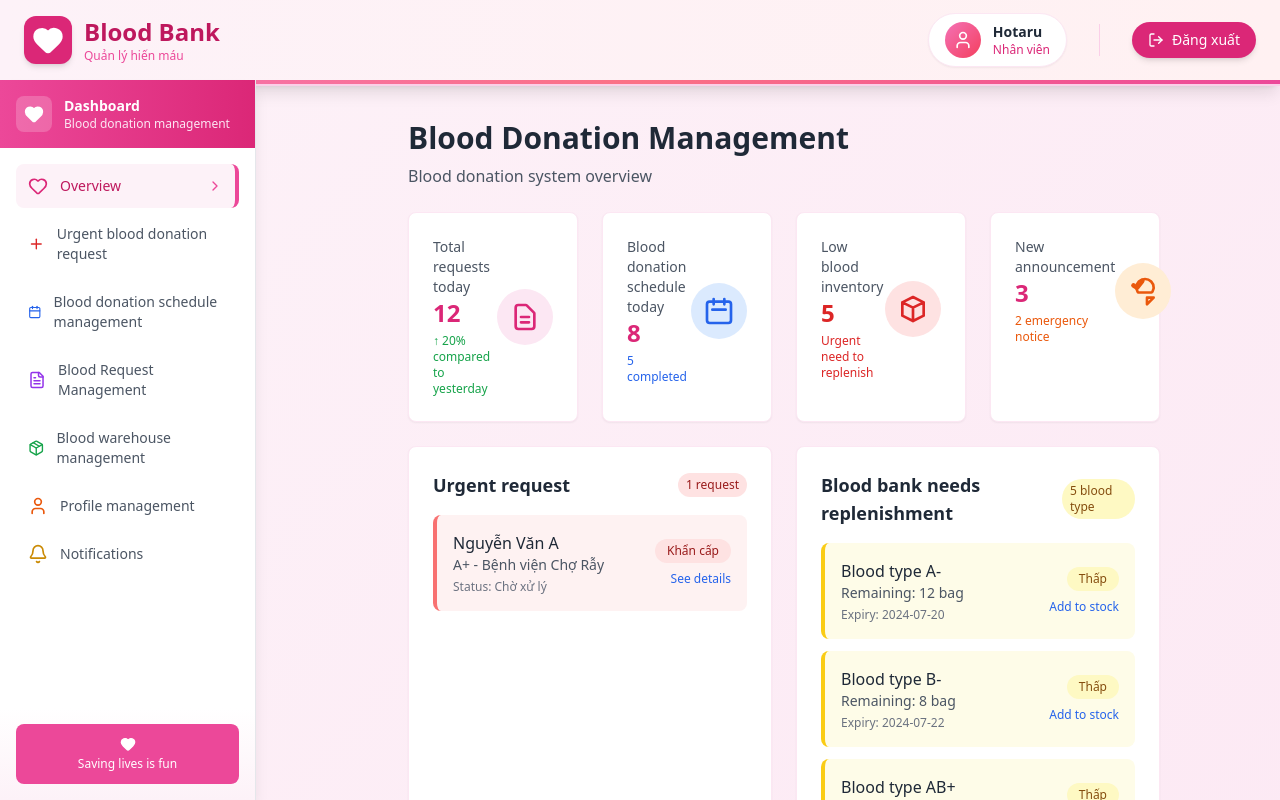
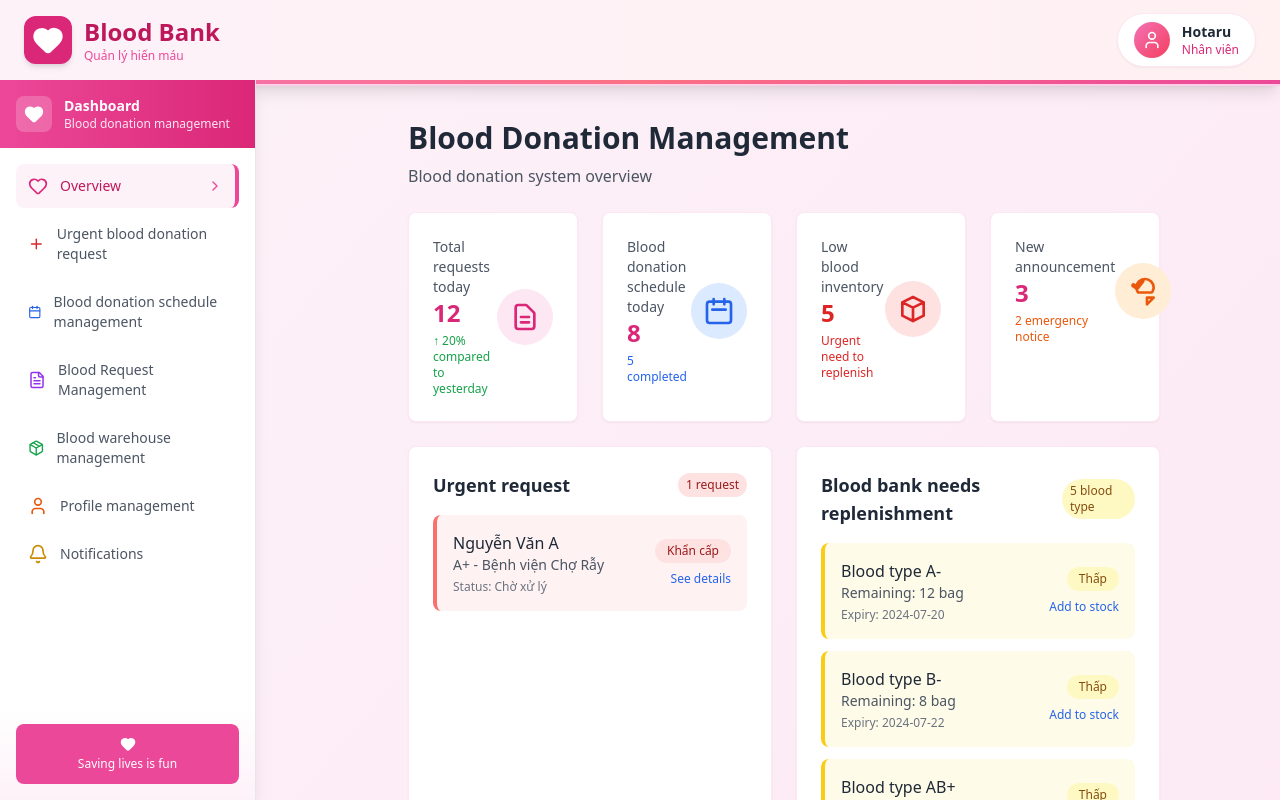
Before and after one commit to Khailuu/blood-donation, a React (Vite) app in the folder frontend/blood-donation/: page / in a window 1280 px wide. Shown: the top 800 px of the page. Built offline with nearby package versions, Linux system fonts and the light colour scheme.

Commit message:
Staff-v3.1 navbar->user

```diff
--- a/frontend/blood-donation/src/components/ui/Navbar.jsx
+++ b/frontend/blood-donation/src/components/ui/Navbar.jsx
@@ -1,11 +1,12 @@
 import React from 'react';
-import { Heart, User, LogOut, Bell, Settings } from 'lucide-react';
+import { Heart, User, LogOut, Settings } from 'lucide-react';
 
 const Navbar = () => {
   return (
     <nav className="bg-gradient-to-r from-pink-50 to-rose-50 shadow-lg border-b-2 border-pink-200 fixed top-0 left-0 right-0 z-20">
       <div className="max-w-7xl mx-auto px-4 sm:px-6 lg:px-8">
         <div className="flex justify-between items-center h-20">
+          {/* Logo */}
           <div className="flex items-center space-x-3">
             <div className="bg-pink-600 p-2 rounded-xl shadow-md">
               <Heart className="h-8 w-8 text-white" fill="currentColor" />
@@ -15,24 +16,41 @@ const Navbar = () => {
               <p className="text-xs text-pink-500 font-medium">Quản lý hiến máu</p>
             </div>
           </div>
+
+          {/* User Dropdown */}
           <div className="flex items-center space-x-8">
-            <div className="flex items-center space-x-3 bg-white px-4 py-2 rounded-full shadow-sm border border-pink-100">
-              <div className="bg-gradient-to-br from-pink-400 to-rose-500 p-2 rounded-full">
-                <User className="h-5 w-5 text-white" />
+            <div className="relative group">
+              <div className="flex items-center space-x-3 bg-white px-4 py-2 rounded-full shadow-sm border border-pink-100 cursor-pointer">
+                <div className="bg-gradient-to-br from-pink-400 to-rose-500 p-2 rounded-full">
+                  <User className="h-5 w-5 text-white" />
+                </div>
+                <div className="flex flex-col">
+                  <span className="text-sm font-semibold text-gray-800">Hotaru</span>
+                  <span className="text-xs text-pink-600">Nhân viên</span>
+                </div>
               </div>
-              <div className="flex flex-col">
-                <span className="text-sm font-semibold text-gray-800">Hotaru</span>
-                <span className="text-xs text-pink-600">Nhân viên</span>
+
+              <div className="absolute mt-2 w-44 bg-white rounded-lg shadow-lg border border-pink-100 opacity-0 group-hover:opacity-100 scale-95 group-hover:scale-100 transition-all duration-200 origin-top-right z-30 invisible group-hover:visible">
+                <ul className="py-2 text-sm text-gray-700">
+                  <li>
+                    <a href="#" className="flex items-center px-4 py-2 hover:bg-pink-50 hover:text-pink-600">
+                      <Settings className="h-4 w-4 mr-2" />
+                      Chỉnh sửa hồ sơ
+                    </a>
+                  </li>
+                  <li>
+                    <a href="#" className="flex items-center px-4 py-2 hover:bg-pink-50 hover:text-pink-600">
+                      <LogOut className="h-4 w-4 mr-2" />
+                      Đăng xuất
+                    </a>
+                  </li>
+                </ul>
               </div>
             </div>
-            <div className="h-8 w-px bg-pink-200"></div>
-            <button className="flex items-center space-x-2 bg-pink-600 hover:bg-pink-700 text-white px-4 py-2 rounded-full transition-all duration-200 shadow-md hover:shadow-lg transform hover:scale-105">
-              <LogOut className="h-4 w-4" />
-              <span className="text-sm font-medium">Đăng xuất</span>
-            </button>
           </div>
         </div>
       </div>
+
       <div className="h-1 bg-gradient-to-r from-pink-400 via-rose-400 to-pink-500"></div>
     </nav>
   );
```
